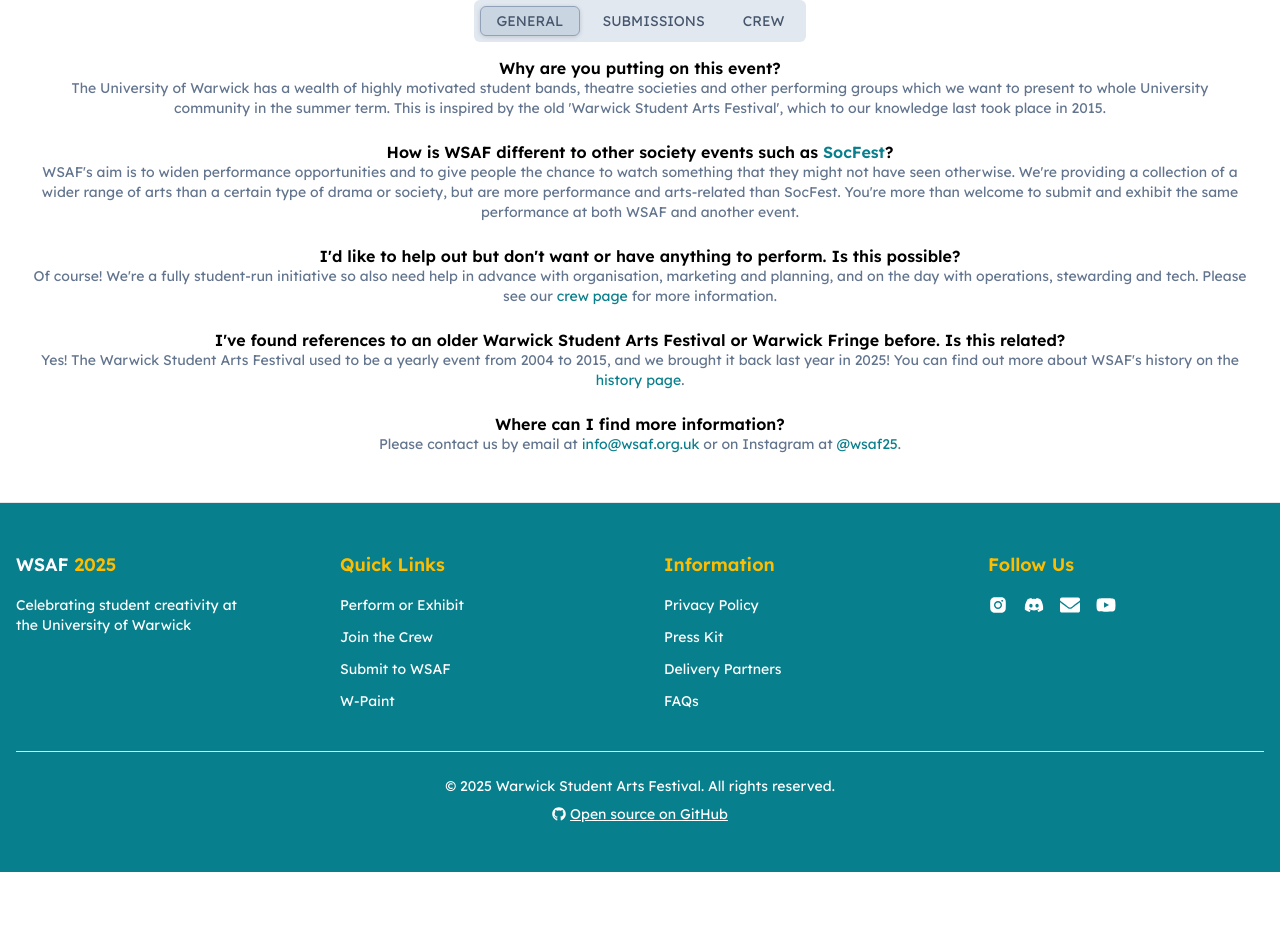
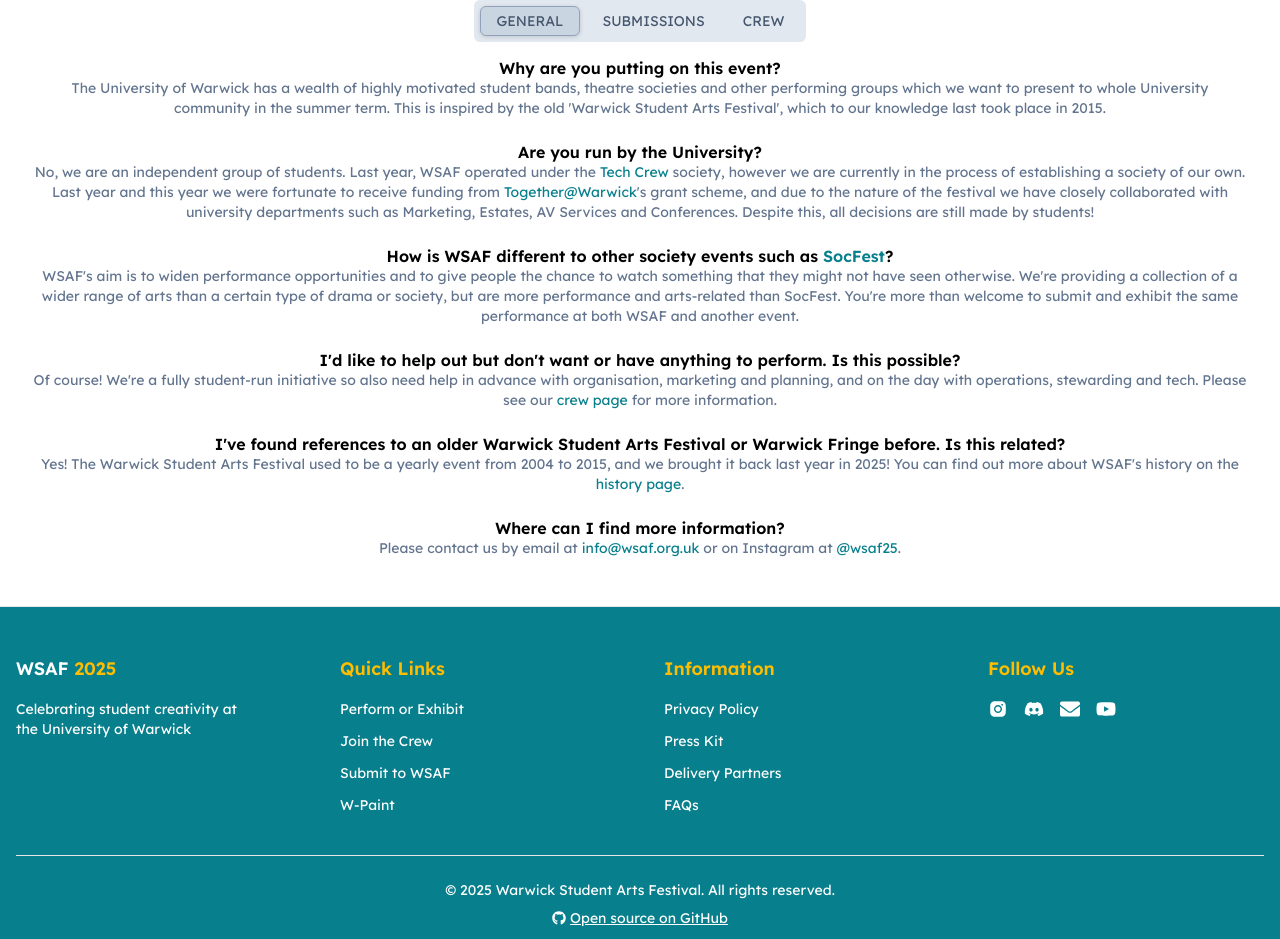
Before and after one commit to WarwickStudentArtsFestival/wsaf25-website, a Next.js app: page / in a window 1280 px wide. Shown: the part 4519-5458 px from the top of the page. Before the commit the page ends 5391 px from the top, so only its background shows below. Built offline with nearby package versions, Linux system fonts and the light colour scheme.

Commit message:
Add FAQ question

```diff
--- a/src/app/(home)/components/faq/general-faq.tsx
+++ b/src/app/(home)/components/faq/general-faq.tsx
@@ -8,12 +8,40 @@ export default function GeneralFaq() {
       <div>
         <Question>Why are you putting on this event?</Question>
         <Answer>
-          {' '}
           The University of Warwick has a wealth of highly motivated student
           bands, theatre societies and other performing groups which we want to
           present to whole University community in the summer term. This is
           inspired by the old &apos;Warwick Student Arts Festival&apos;, which
           to our knowledge last took place in 2015.
+        </Answer>
+      </div>
+
+      <div>
+        <Question>Are you run by the University?</Question>
+        <Answer>
+          No, we are an independent group of students. Last year, WSAF operated
+          under the{' '}
+          <a
+            href="https://warwicktechcrew.co.uk"
+            target="_blank"
+            className="text-teal"
+          >
+            Tech Crew
+          </a>{' '}
+          society, however we are currently in the process of establishing a
+          society of our own. Last year and this year we were fortunate to
+          receive funding from{' '}
+          <a
+            href="https://warwick.ac.uk/students/together/eventorganisers/extracurricular/programmefunding"
+            target="_blank"
+            className="text-teal"
+          >
+            Together@Warwick
+          </a>
+          &apos;s grant scheme, and due to the nature of the festival we have
+          closely collaborated with university departments such as Marketing,
+          Estates, AV Services and Conferences. Despite this, all decisions are
+          still made by students!
         </Answer>
       </div>
 
```
